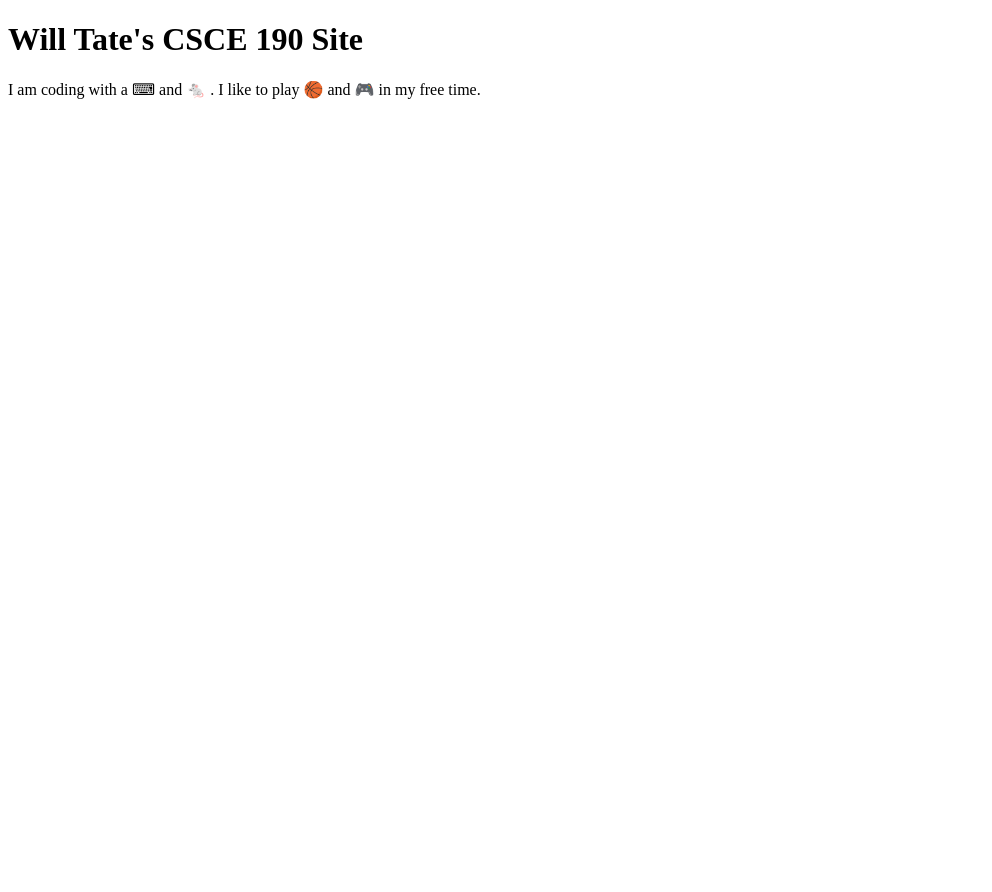
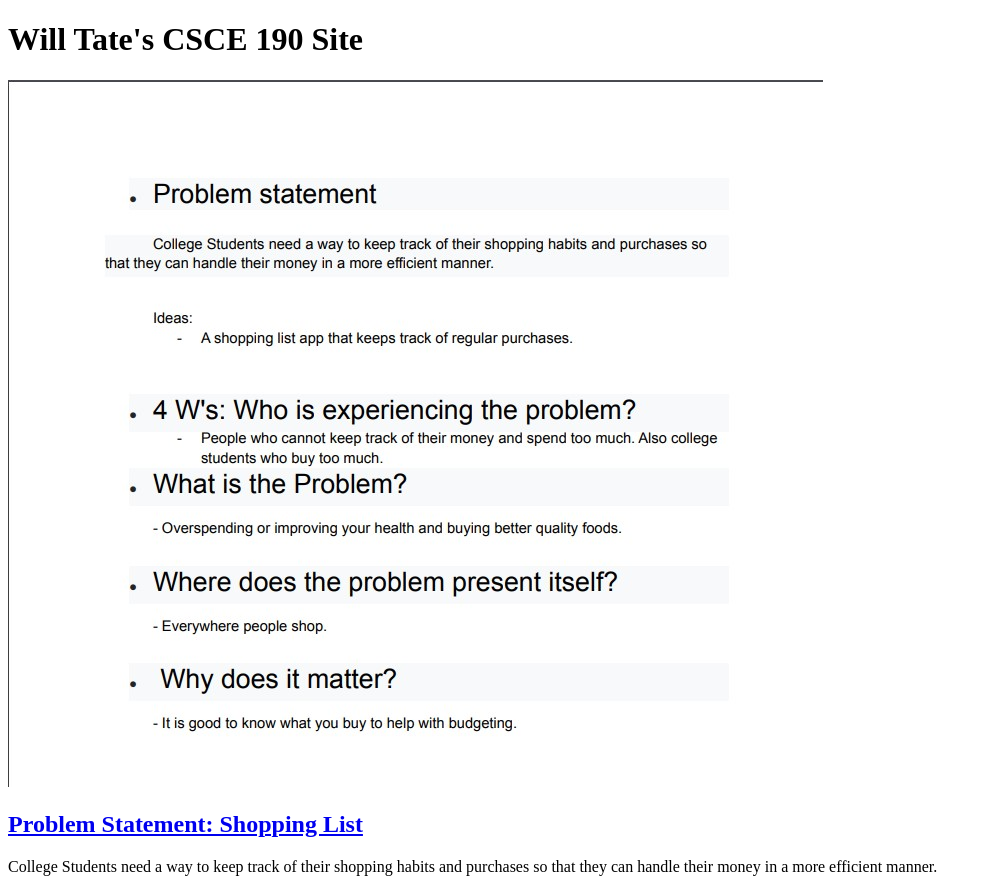
Before and after one commit to whtate/whtate.github.io, a plain HTML site: page index.html in a window 1280 px wide. Shown: the whole page, without its empty margins (0-992 px from the left). Before the commit the page ends 800 px from the top, so only its background shows below. Drawn offline with Linux system fonts and the light colour scheme.

Commit message:
Add files via upload

```diff
--- a/index.html
+++ b/index.html
@@ -5,6 +5,16 @@
     </head>
     <body>
         <h1>Will Tate's CSCE 190 Site</h1>
-        <p> I am coding with a ⌨ and 🐁 . I like to play 🏀 and 🎮 in my free time. </p>
+
+        <section class="assignment">
+            <a href="Problem Statement.pdf"><img src="Problem Statement.jpg"></a>
+            </section class="ass-details">
+                <a href="Problem Statement.pdf"><h2>Problem Statement: Shopping List</h2></a>
+                <p>
+                College Students need a way to keep track of their shopping habits and purchases so
+                that they can handle their money in a more efficient manner.
+                </p>
+            </section>
+        </section>
     </body>
 </html>
```
Also changed, not shown: Problem Statement.jpg (added), 1 other file.
